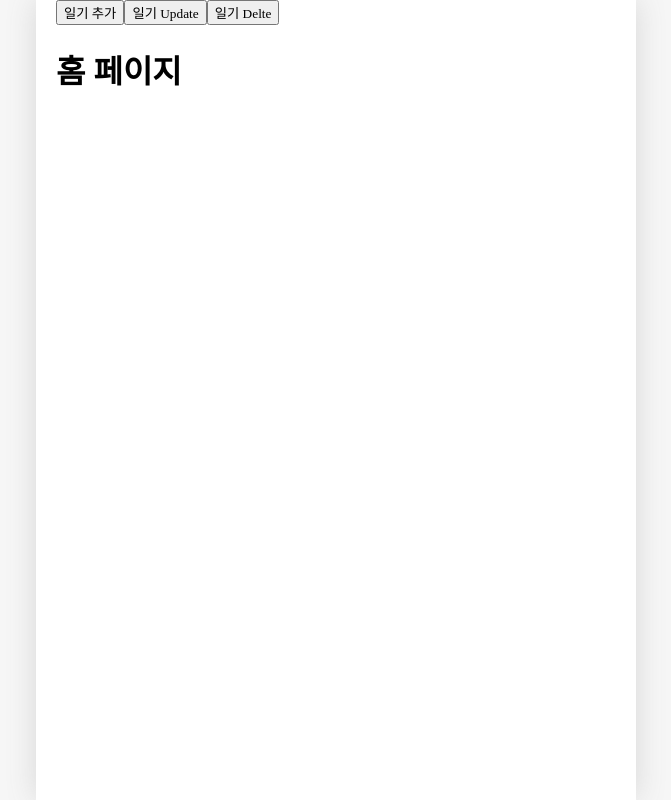
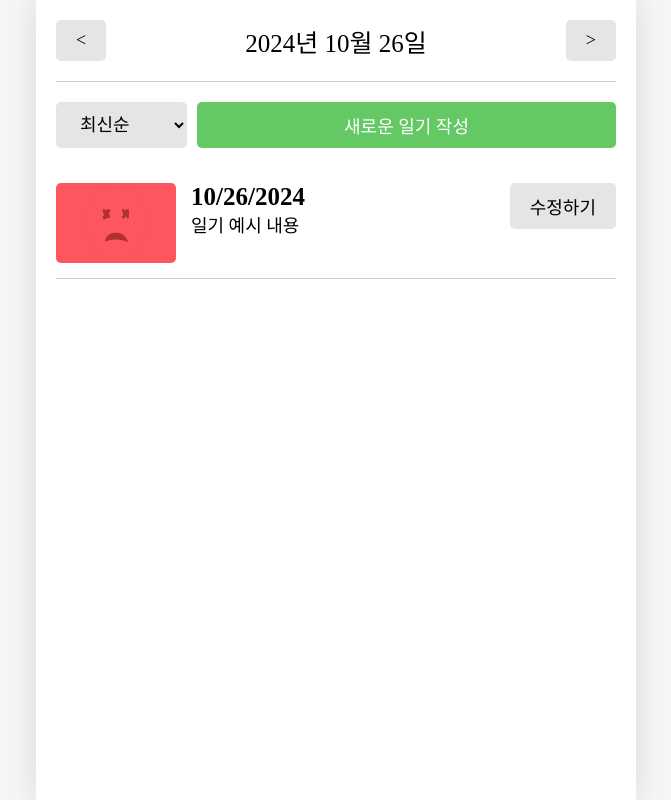
Before and after one commit to min3eo/-, a React (Vite) app: page / in a window 1280 px wide. Shown: the whole page, without its empty margins (304-975 px from the left). Built offline with nearby package versions, Linux system fonts and the light colour scheme; a web font is replaced by a local one.

Commit message:
Feat: Home Ui 개발

```diff
--- a/src/App.jsx
+++ b/src/App.jsx
@@ -80,27 +80,6 @@ function App() {
 
   return (
     <>
-      <button
-        onClick={() => {
-          onCreate(new Date().getTime(), 1, "안녕");
-        }}
-      >
-        일기 추가
-      </button>
-      <button
-        onClick={() => {
-          onUpdate(1, new Date().getTime(), 3, "수정 완료");
-        }}
-      >
-        일기 Update
-      </button>
-      <button
-        onClick={() => {
-          onDelte(1);
-        }}
-      >
-        일기 Delte
-      </button>
       <DiaryStateContext.Provider value={data}>
         <DiaryDispatchContext.Provider value={{ onCreate, onDelte, onUpdate }}>
           <Routes>
--- /dev/null
+++ b/src/components/DiaryItem.jsx
@@ -0,0 +1,25 @@
+import "./DiaryItem.scss";
+
+import { getEmotionImage } from "../utils/get-emotion-images";
+import Button from "./Button";
+
+function DiaryItem() {
+  const emotionId = 5;
+
+  return (
+    <div className="DiaryItem">
+      <div className={`img_section img_section_${emotionId}`}>
+        <img src={getEmotionImage(emotionId)} alt="이미지" />
+      </div>
+      <div className="info_section">
+        <div className="created_date">{new Date().toLocaleDateString()}</div>
+        <div className="content">일기 예시 내용</div>
+      </div>
+      <div className="button_section">
+        <Button text="수정하기" />
+      </div>
+    </div>
+  );
+}
+
+export default DiaryItem;
--- /dev/null
+++ b/src/components/DiaryItem.scss
@@ -0,0 +1,63 @@
+@use "../styles/global.scss" as *;
+
+.DiaryItem {
+  display: flex;
+  gap: 15px;
+  justify-content: space-between;
+
+  padding: 15px 0px;
+  border-bottom: 1px solid $color-gray-30;
+}
+
+.DiaryItem .img_section {
+  display: flex;
+  justify-content: center;
+  border-radius: 5px;
+
+  min-width: 120px;
+  height: 80px;
+  cursor: pointer;
+}
+
+.DiaryItem .img_section > img {
+  width: 50%;
+}
+
+.DiaryItem .img_section_1 {
+  background-color: $color-green-20;
+}
+
+.DiaryItem .img_section_2 {
+  background-color: $color-green-10;
+}
+
+.DiaryItem .img_section_3 {
+  background-color: $color-yellow;
+}
+
+.DiaryItem .img_section_4 {
+  background-color: $color-red-30;
+}
+
+.DiaryItem .img_section_5 {
+  background-color: $color-red-40;
+}
+
+//인포
+.DiaryItem .info_section {
+  flex: 1;
+  cursor: pointer;
+}
+
+.DiaryItem .info_section .created_date {
+  font-size: 25px;
+  font-weight: bold;
+}
+
+.DiaryItem .info_section .content {
+  font-size: 18px;
+}
+
+.DiaryItem .button_section {
+  min-width: 70px;
+}
--- /dev/null
+++ b/src/components/DiaryList.jsx
@@ -0,0 +1,22 @@
+import "./DiaryList.scss";
+import Button from "./Button";
+import DiaryItem from "./DiaryItem";
+
+function DiaryList() {
+  return (
+    <div className="DiaryList">
+      <div className="menu_bar">
+        <select>
+          <option value={"latest"}>최신순</option>
+          <option value={"oldest"}>오래된 순</option>
+        </select>
+        <Button text="새로운 일기 작성" type="POSITIVE" />
+      </div>
+      <div className="list_wrapper">
+        <DiaryItem />
+      </div>
+    </div>
+  );
+}
+
+export default DiaryList;
--- /dev/null
+++ b/src/components/DiaryList.scss
@@ -0,0 +1,21 @@
+@use '../styles/global.scss' as *;
+
+.DiaryList .menu_bar {
+    display: flex;
+    margin: 20px 0px;
+    gap: 10px;
+}
+
+.DiaryList .menu_bar select {
+    background-color: $color-gray-20;
+    border: none;
+    border-radius: 5px;
+
+    padding: 10px 20px;
+    font-size: 18px;
+    cursor: pointer;
+}
+
+.DiaryList .menu_bar button {
+    flex: 1;
+}
--- a/src/components/Header.jsx
+++ b/src/components/Header.jsx
@@ -1,12 +1,11 @@
-import Button from "./Button";
 import "./Header.scss";
 
-function Header({ title }) {
+function Header({ title, leftChild, rightChild }) {
   return (
     <header className="Header">
-      <div className="header_left"><Button text='<'/></div>
+      <div className="header_left">{leftChild}</div>
       <div className="header_center">{title}</div>
-      <div className="header_right"><Button text='>'/></div>
+      <div className="header_right">{rightChild}</div>
     </header>
   );
 }
--- a/src/components/Header.scss
+++ b/src/components/Header.scss
@@ -23,7 +23,7 @@
     justify-content: flex-start;
 }
 
-.Header .header_left {
+.Header .header_right {
     width: 25%;
     justify-content: flex-end;
 }
--- a/src/pages/home/Home.jsx
+++ b/src/pages/home/Home.jsx
@@ -1,9 +1,18 @@
+import Header from "../../components/Header";
+import Button from "../../components/Button";
+import DiaryList from "../../components/DiaryList";
+
 function Home() {
-    return (
-      <>
-        <h1>홈 페이지</h1>
-      </>
-    );
-  }
+  // 현재 날짜를 연, 월, 일로 포맷팅
+  const today = new Date();
+  const formattedDate = `${today.getFullYear()}년 ${today.getMonth() + 1}월 ${today.getDate()}일`;
 
-  export default Home;
+  return (
+    <div>
+      <Header title={formattedDate} leftChild={<Button text='<'/>} rightChild={<Button text='>'/>}/>
+      <DiaryList />
+    </div>
+  );
+}
+
+export default Home;
--- a/src/styles/color.scss
+++ b/src/styles/color.scss
@@ -7,18 +7,18 @@ $color-gray-10: #f2f2f3;
 $color-gray-5: #fafafa;
 $color-white: #ffffff;
 
-$color-red-40: #e44f4f;
-$color-red-30: #ff8d72;
+$color-red-40: rgb(253, 86, 95);
+$color-red-30: rgb(253, 132, 70);
 $color-red-20: #ffaf9b;
 $color-red-10: #ffebe7;
 
 $color-blue-20: #0080ff;
 $color-blue-10: #cce6ff;
 
-$color-green-20: #71dc4d;
-$color-green-10: #d4f7d4;
+$color-green-20: rgb(100, 201, 100);
+$color-green-10: rgb(157, 215, 114);
 
-$color-kakao: #fee500;
+$color-yellow: rgb(253, 206, 23);
 
 $color-primary: #ea3c12;
 $color-violet: #5534DA;
```
